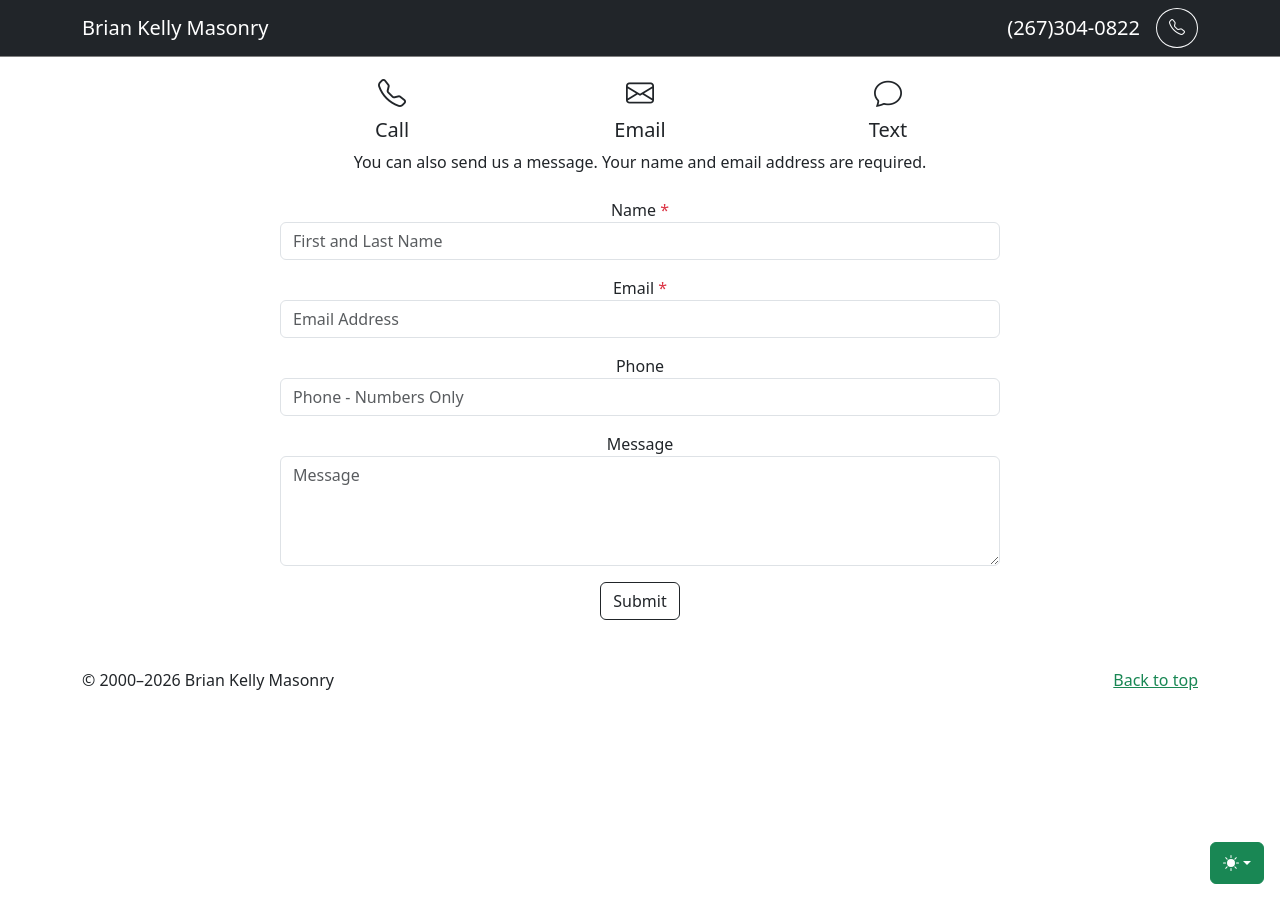
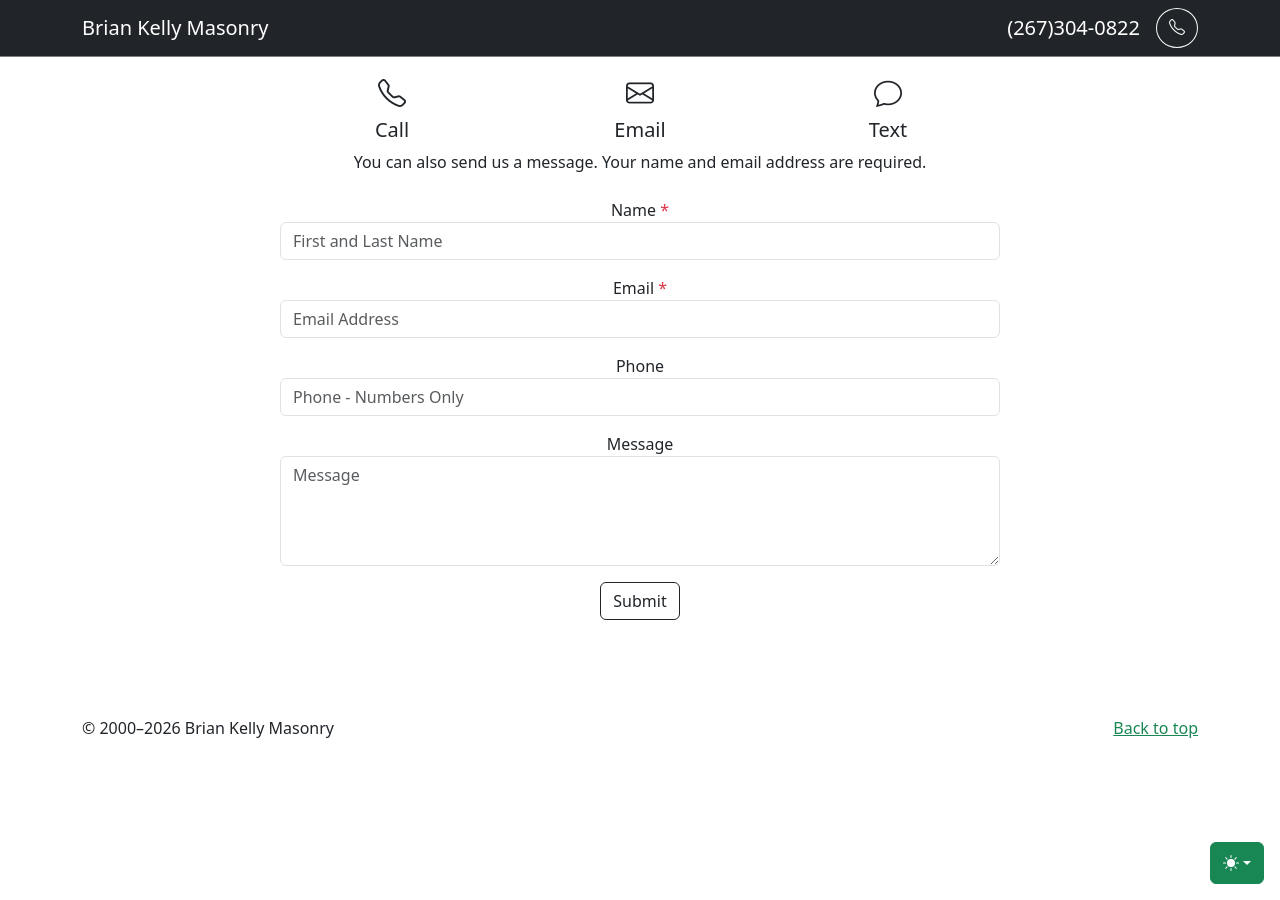
Before and after one commit to ryanbyoung/briankellymasonry, a Jekyll site: the page built from index.html, in a window 1280 px wide and 900 px high, scrolled down 2517 px. Built offline with Jekyll 4.4.1, drawn with Linux system fonts in a browser that asks for light colours; nearby versions of some CDN libraries.

Commit message:
Update main.html

```diff
--- a/_layouts/main.html
+++ b/_layouts/main.html
@@ -14,7 +14,7 @@
     <main role="main">
       <div class="container">
 {{ content }}      </div>
-      <footer class="container">
+      <footer class="container py-5">
         <p class="float-end">
           <a href="#top" class="back-to-top text-success link-success" aria-label="Back to top">Back to top</a>
         </p>
```
